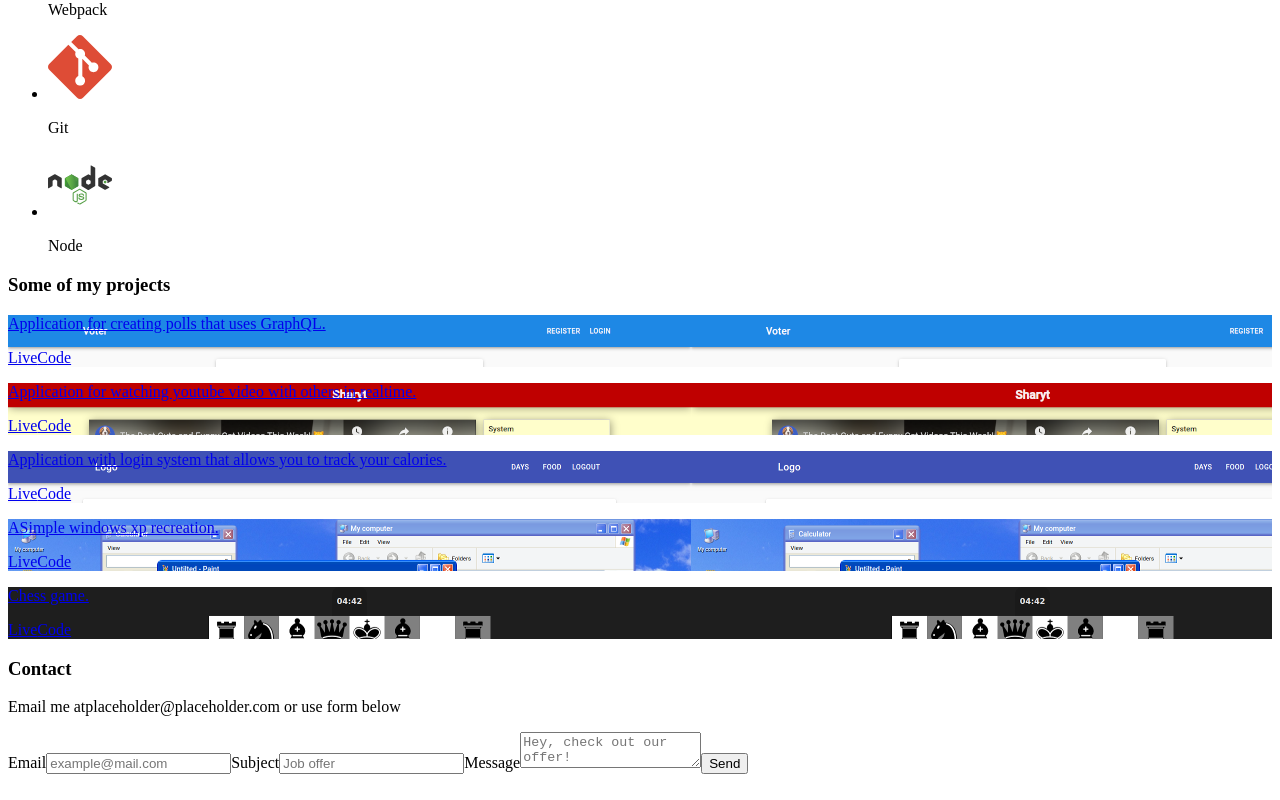
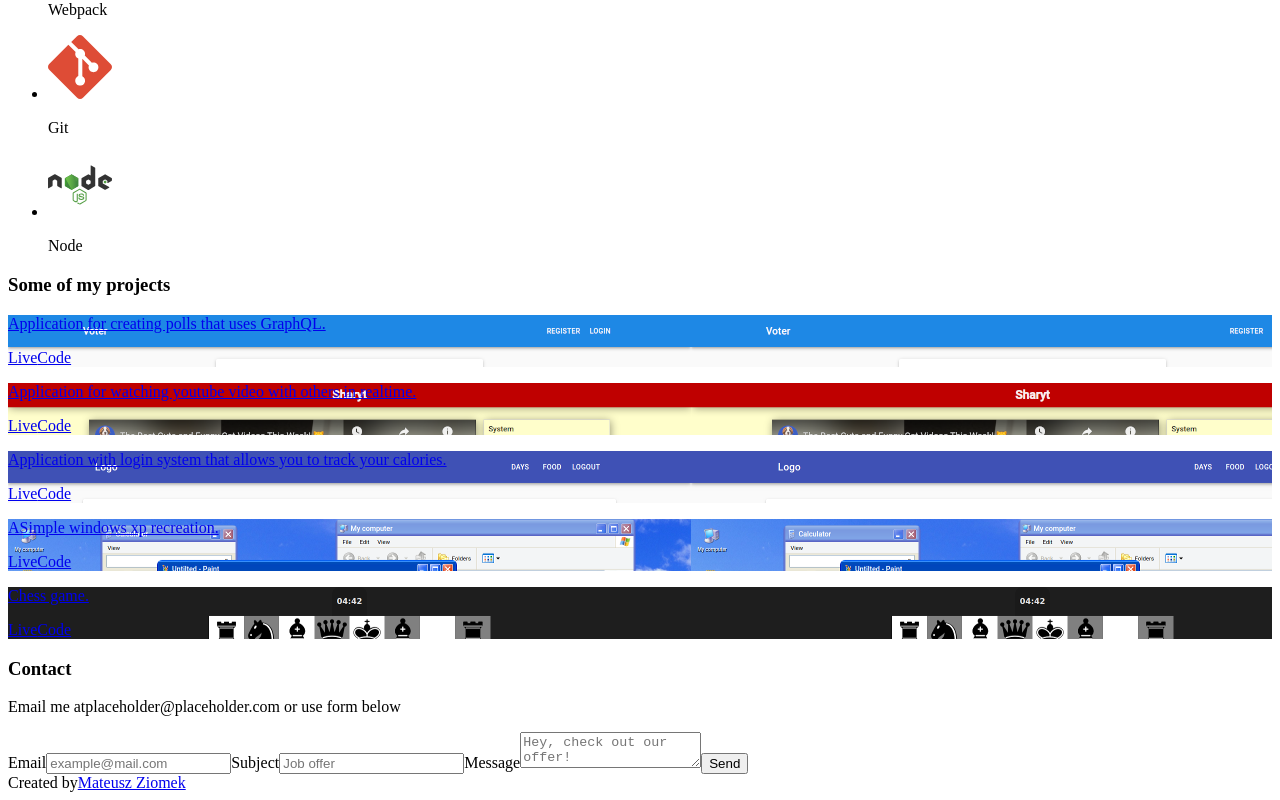
Before and after one commit to hommat/portfollio-react, a React (Create React App) app: page / in a window 1280 px wide. Shown: the part 1340-2140 px from the top of the page. Built offline with nearby package versions, Linux system fonts and the light colour scheme.

Commit message:
Add Footer structure

```diff
--- a/src/App.tsx
+++ b/src/App.tsx
@@ -5,17 +5,19 @@ import Header from "./components/header/Header";
 import Skills from "./components/skills/Skills";
 import Projects from "./components/projects/Projects";
 import Contact from "./components/contact/Contact";
+import Footer from "./components/footer/Footer";
 
 const App = () => {
   return (
     <div>
       <Menu />
+      <Header />
       <main>
-        <Header />
         <Skills />
         <Projects />
         <Contact />
       </main>
+      <Footer />
     </div>
   );
 };
--- /dev/null
+++ b/src/components/footer/Footer.tsx
@@ -0,0 +1,17 @@
+import React from "react";
+import styled from "styled-components";
+
+const SRoot = styled.footer``;
+
+const SAuthor = styled.a``;
+
+const Footer = () => {
+  return (
+    <SRoot>
+      Created by
+      <SAuthor href="https://github.com/hommat">Mateusz Ziomek</SAuthor>
+    </SRoot>
+  );
+};
+
+export default Footer;
```
